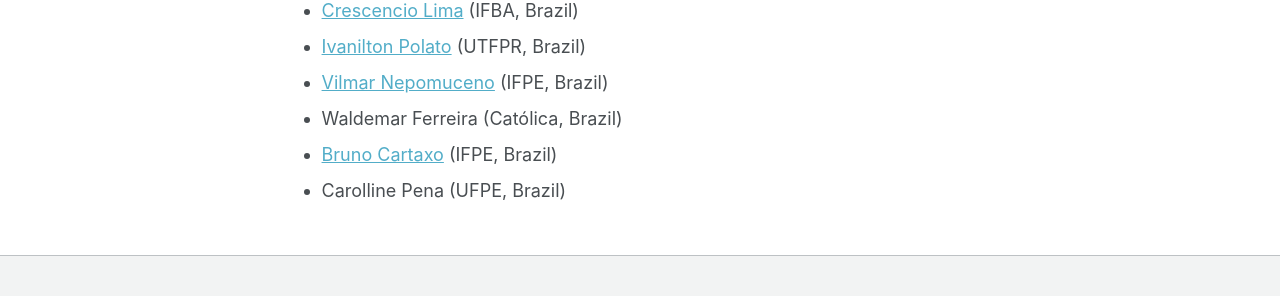
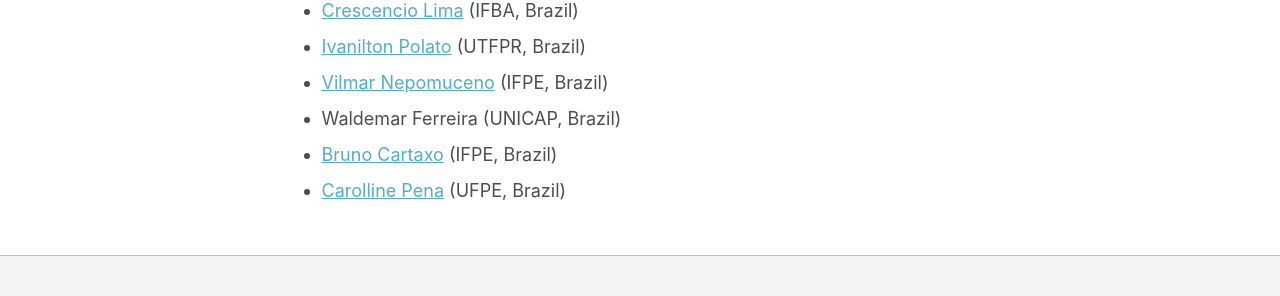
Before and after one commit to fkenjikamei/fkenjikamei.github.io, a Jekyll site: the page built from _pages/research.md, in a window 1280 px wide and 1058 px high. Shown: the part 647-943 px from the top of the window. Built offline with Jekyll 4.4.1, drawn with Linux system fonts in a browser that asks for light colours.

Commit message:
Update research.md

```diff
--- a/_pages/research.md
+++ b/_pages/research.md
@@ -20,6 +20,6 @@ I reearch about how to improve Software Engineering using empirical methods and
 * [Crescencio Lima](www.crescenciolima.com) (IFBA, Brazil)
 * [Ivanilton Polato](http://lattes.cnpq.br/7551030263039033) (UTFPR, Brazil)
 * [Vilmar Nepomuceno](https://sites.google.com/site/vilmarnepomuceno/) (IFPE, Brazil)
-* Waldemar Ferreira (Cat&oacute;lica, Brazil)
+* Waldemar Ferreira (UNICAP, Brazil)
 * [Bruno Cartaxo](www.brunocartaxo.org) (IFPE, Brazil)
-* Carolline Pena (UFPE, Brazil)
+* [Carolline Pena](http://lattes.cnpq.br/3172061554093280) (UFPE, Brazil)
```
